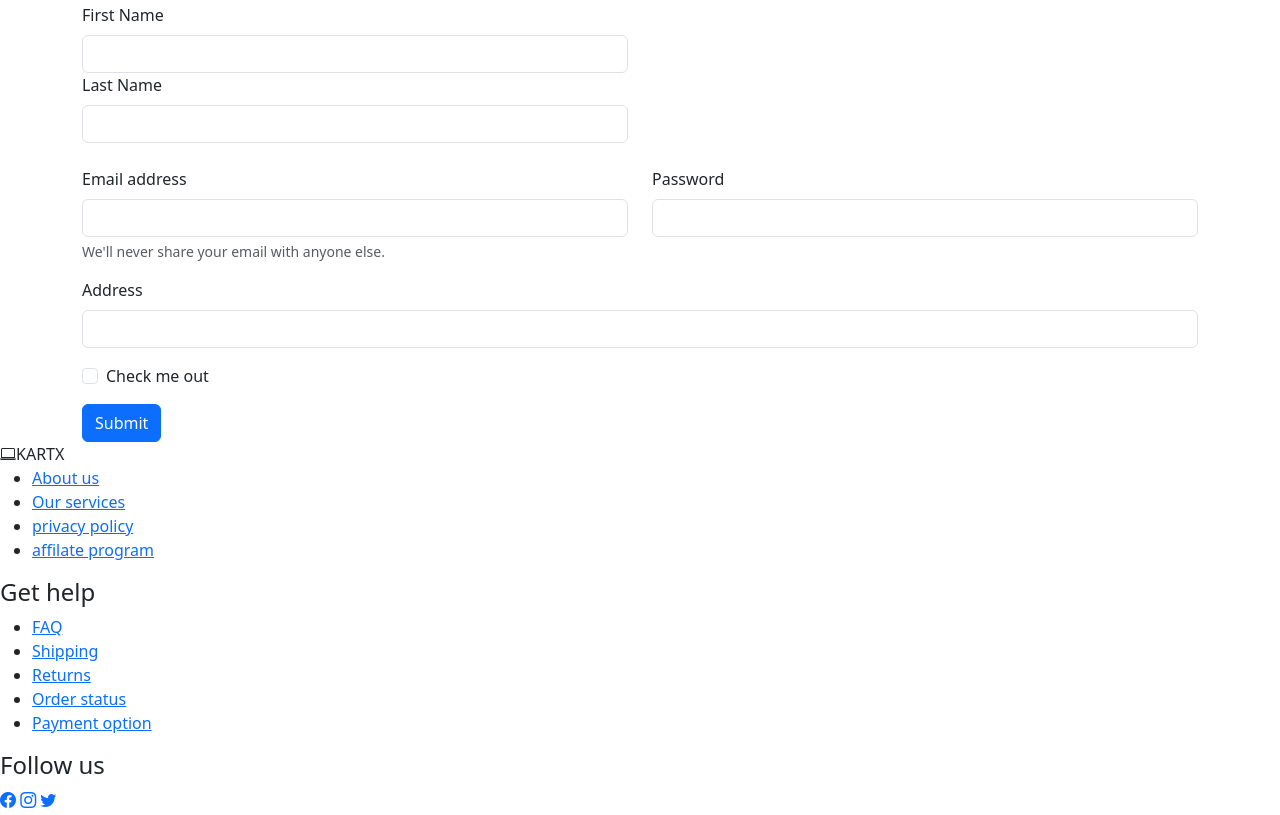
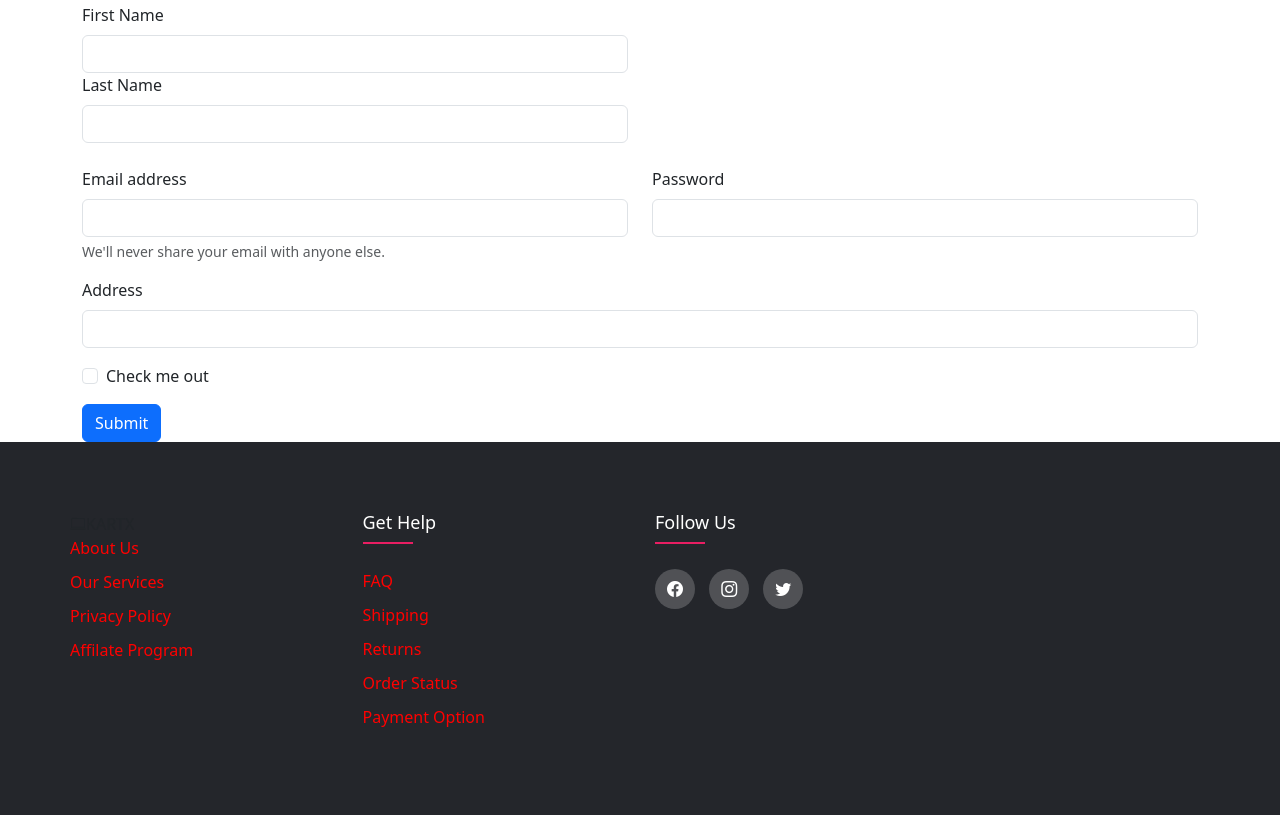
Before and after one commit to ola-git8/tech-website, a plain HTML site: page index.html in a window 1280 px wide. Shown: the part 2437-3252 px from the top of the page. Drawn offline with nearby package versions, Linux system fonts and the light colour scheme.

```diff
--- a/style.css
+++ b/style.css
@@ -1,3 +1,8 @@
+body.dark-mode {
+    background-color: #333;
+    color: #fff;
+  }
+
 .hero-section {
     background: url('https://cdn.pixabay.com/photo/2015/07/17/22/43/student-849825_1280.jpg') no-repeat center center;
     background-size: cover;
@@ -41,3 +46,115 @@
     font-size: 14px; /* Reduce caption size */
     padding: 10px;
 }
+
+.containers{
+    max-width: 1170px;
+    margin: auto;
+  }
+
+  .rows{
+    display: flex;
+    flex-wrap: wrap;
+  }
+
+  ul{
+    list-style: none;
+  }
+
+  footer{
+    background-color: #24262b;
+  padding: 70px 0;
+  }
+
+  .footer-col{
+    width: 25%;
+    padding: 0 15px;
+  }
+
+  .footer-col h4{
+    font-size: 18px;
+    color: #ffffff;
+    text-transform: capitalize;
+    margin-bottom: 35px;
+    font-family:var(--Oswald) ;
+    font-weight: 500;
+    position: relative;
+  }
+
+  .footer-col h4::before{
+    content: '';
+    position: absolute;
+    left: 0;
+    bottom: -10px;
+    background-color: #e91e63;
+    height: 2px;
+    box-sizing: border-box;
+    width: 50px;
+  }
+
+
+
+  .footer-col ul li:not(:last-child){
+    margin-bottom: 10px;
+  }
+
+  .footer-col ul li a{
+    font-size: 16px;
+    text-transform: capitalize;
+    color: #ffffff;
+    text-decoration: none;
+    font-weight: 300;
+    color: red;
+    display: block;
+    transition: all 0.3s ease;
+  }
+
+
+  ol, ul{
+   padding: 0 !important;
+  }
+
+  .footer-col ul li a:hover{
+    color: #ffffff;
+    padding-left: 10px;
+  }
+
+  .footer-col .social-links a{
+    display: inline-block;
+    height: 40px;
+    width: 40px;
+    background-color: rgba(255, 255, 255, 0.2);
+    margin: 0 10px 10px 0;
+    text-align: center;
+    line-height: 40px;
+    border-radius: 50%;
+    color: #ffffff;
+    transition: all 0.5s ease;
+  }
+
+  .footer-col .social-links a:hover{
+    color: #24262b;
+    background-color: #ffffff;
+  }
+
+  /* responsive */
+  @media(max-width: 768px){
+    .footer-col{
+      width: 50%;
+      margin-bottom: 30px;
+    }
+  }
+
+  @media(max-width: 574px){
+    .footer-col{
+      width: 100%;
+
+    }
+  }
+
+  @media(max-width: 360px){
+    .footer-col{
+      width: 500%;
+
+    }
+  }
```
